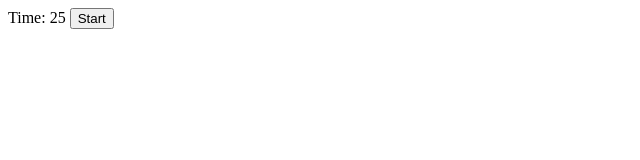
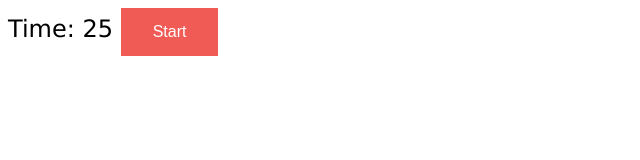
Before and after one commit to jessicacarneiro/pomodoro-js, a website built with webpack: page public/index.html in a window 1280 px wide. Shown: the whole page, without its empty margins (0-640 px from the left). Built offline with nearby package versions, Linux system fonts and the light colour scheme; files whose address does not match are found by name.

Commit message:
Adding some style to the button and time span.

```diff
--- /dev/null
+++ b/public/css/style.css
@@ -0,0 +1,19 @@
+button {
+    background-color: rgb(240, 91, 86); /* Green */
+    border: none;
+    color: white;
+    padding: 15px 32px;
+    text-align: center;
+    text-decoration: none;
+    display: inline-block;
+    font-size: 16px;
+}
+
+#pomodoro {
+    font-family: 'Lucida Sans', 'Lucida Sans Regular', 'Lucida Grande', 'Lucida Sans Unicode', Geneva, Verdana, sans-serif;
+    font-size: 24px;
+}
+
+#stop-pomodoro {
+    display: none;
+}
--- a/public/index.html
+++ b/public/index.html
@@ -4,11 +4,11 @@
     <meta charset="UTF-8">
     <meta name="viewport" content="width=device-width, initial-scale=1.0">
     <title>Pomodoro JS</title>
-    <link rel="stylesheet" href="style.css">
+    <link type="text/css" rel="stylesheet" href="style.css">
 </head>
 <body>
     <div id="pomodoro">
-        Time: <span id="time-left"></span>
+        <span id="time-left"></span>
         <button type="submit" id="start-pomodoro">Start</button>
         <button type="submit" id="stop-pomodoro">Stop</button>
     </div>
--- a/public/style.css
+++ /dev/null
@@ -1,3 +0,0 @@
-#stop-pomodoro {
-    display: none;
-}
--- a/src/main.js
+++ b/src/main.js
@@ -70,7 +70,7 @@ class App {
     }
 
     render() {
-        this.spanEl.innerHTML = this.workTime;
+        this.spanEl.innerHTML = 'Time: ' + this.workTime;
     }
 }
 
```
Also changed, not shown: public/bundle.js (+1 -1 lines).
